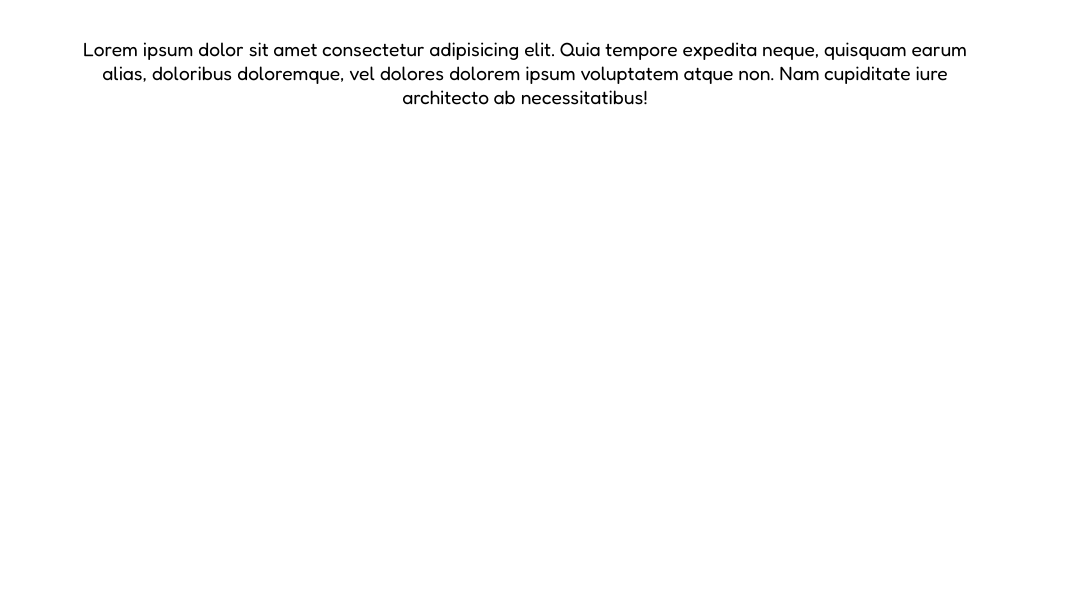
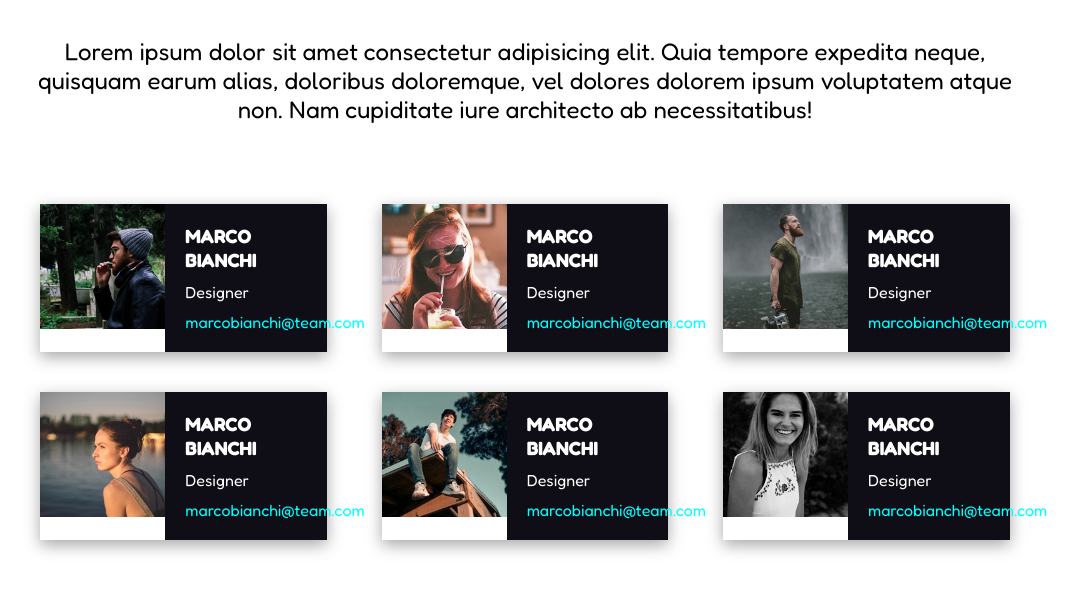
Before and after one commit to MarioSantoro/html-css-flexbox-boolean, a plain HTML site: page index.html in a window 1280 px wide. Shown: the part 91-682 px from the top of the page, without its empty margins (115-1193 px from the left). Drawn offline with Linux system fonts and the light colour scheme.

Commit message:
finish the project

```diff
--- a/Style.css/Style.css
+++ b/Style.css/Style.css
@@ -6,7 +6,7 @@
 }
 
 main{
-    width: 70%;
+    width: 80%;
     margin: 0 auto;
     padding-top: 40px;
 }
@@ -22,5 +22,47 @@ main{
 
 .title > p{
     margin-top: 40px;
-    font-size: 1.2rem;
+    font-size: 1.5rem;
 }
+
+.flex{
+    display: flex;
+    flex-wrap: wrap;
+    justify-content: space-around;
+}
+
+.container-cards{
+    margin-top: 40px;
+}
+
+img{
+    width: 125px;
+    height: 125px;
+}
+
+.card{
+    width: 28%;
+    margin-top: 40px;
+    box-shadow: rgba(0, 0, 0, 0.35) 0px 5px 15px;
+}
+
+.description{
+    width: calc(100% - 125px);
+    background-color: #0f0e17;
+    color: white;
+    padding: 20px;
+    font-size: .8rem;
+}
+
+.description> h2{
+    text-transform: uppercase;
+}
+
+.description > p{
+    margin-top: 10px;
+    font-size: 1rem;
+}
+
+p.mail{
+    color: aqua;
+}
--- a/index.html
+++ b/index.html
@@ -18,7 +18,56 @@
             <p>Lorem ipsum dolor sit amet consectetur adipisicing elit. Quia tempore expedita neque, quisquam earum alias, doloribus doloremque, vel dolores dolorem ipsum voluptatem atque non. Nam cupiditate iure architecto ab necessitatibus!</p>
         </section>
 
-
+        <section class="flex container-cards">
+            <div class="card flex">
+                <img src="img/male1.png" alt="Male 1">
+                <div class="description">
+                    <h2>marco bianchi</h2>
+                    <p class="job">Designer</p>
+                    <p class="mail">marcobianchi@team.com</p>
+                </div>
+            </div>
+            <div class="card flex">
+                <img src="img/female1.png" alt="Male 1">
+                <div class="description">
+                    <h2>marco bianchi</h2>
+                    <p class="job">Designer</p>
+                    <p class="mail">marcobianchi@team.com</p>
+                </div>
+            </div>
+            <div class="card flex">
+                <img src="img/male2.png" alt="Male 1">
+                <div class="description">
+                    <h2>marco bianchi</h2>
+                    <p class="job">Designer</p>
+                    <p class="mail">marcobianchi@team.com</p>
+                </div>
+            </div>
+            <div class="card flex">
+                <img src="img/female2.png" alt="Male 1">
+                <div class="description">
+                    <h2>marco bianchi</h2>
+                    <p class="job">Designer</p>
+                    <p class="mail">marcobianchi@team.com</p>
+                </div>
+            </div>
+            <div class="card flex">
+                <img src="img/male3.png" alt="Male 1">
+                <div class="description">
+                    <h2>marco bianchi</h2>
+                    <p class="job">Designer</p>
+                    <p class="mail">marcobianchi@team.com</p>
+                </div>
+            </div>
+            <div class="card flex">
+                <img src="img/female3.png" alt="Male 1">
+                <div class="description">
+                    <h2>marco bianchi</h2>
+                    <p class="job">Designer</p>
+                    <p class="mail">marcobianchi@team.com</p>
+                </div>
+            </div>
+        </section>
     </main>
 </body>
 </html>
```
